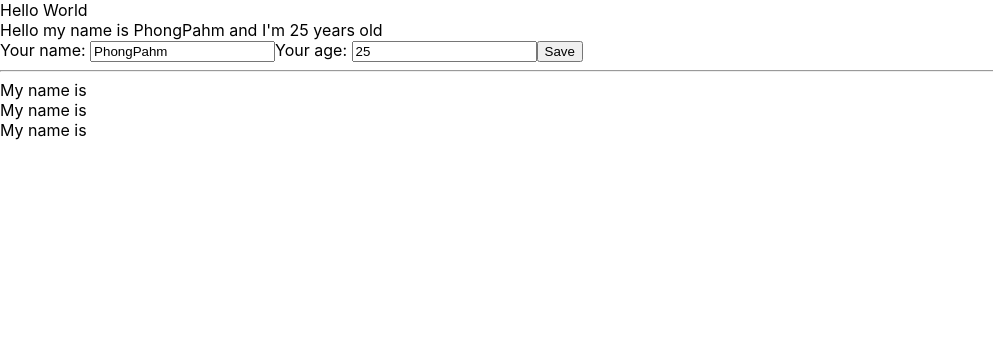
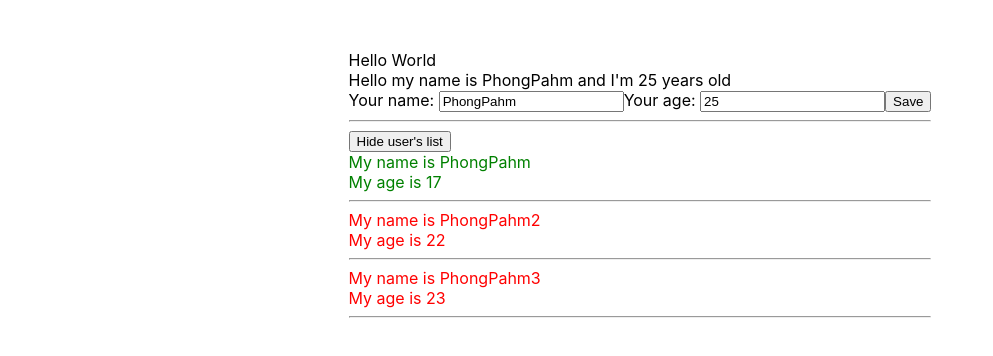
Before and after one commit to PhongPahmm/react-test, a React (Create React App) app: page / in a window 1280 px wide. Shown: the top 356 px of the page, without its empty margins (0-993 px from the left). Built offline with nearby package versions, Linux system fonts and the light colour scheme.

Commit message:
update show and hide user's list

```diff
--- a/src/App.css
+++ b/src/App.css
@@ -1,4 +1,16 @@
+.red {
+  color: red;
+}
+
+.green {
+  color: green;
+}
+
+
 body {
+  display: flex;
+  justify-content: center;
+  padding-top: 50px;
   margin: 0;
   font-family: -apple-system, BlinkMacSystemFont, 'Segoe UI', 'Roboto', 'Oxygen',
     'Ubuntu', 'Cantarell', 'Fira Sans', 'Droid Sans', 'Helvetica Neue',
@@ -46,6 +58,7 @@ code {
   from {
     transform: rotate(0deg);
   }
+
   to {
     transform: rotate(360deg);
   }
--- a/src/components/DisplayInfo.js
+++ b/src/components/DisplayInfo.js
@@ -1,19 +1,38 @@
 import React from "react";
 
 class DisplayInfo extends React.Component {
+
+    state = {
+        isShowList: true
+    }
+    handleShowHide = () => {
+        this.setState({
+            isShowList: !this.state.isShowList
+        }
+        )
+    }
+
     render() {
         const { listUsers } = this.props
         console.log(listUsers)
         return (
             <div>
+                <button onClick={() => { this.handleShowHide() }}>
+                    {this.state.isShowList == true ? "Hide user's list" : "Show user's list"}
+                </button>
+                {this.state.isShowList &&
+                    <div>
                         {listUsers.map((user, index) => {
                             console.log(user)
                             return (
-                        <div key={user.id}>
-                            <div>My name is</div>
+                                <div key={index} className={+user.age > 18 ? "red" : "green"}>
+                                    <div>My name is {user.name}</div>
+                                    <div>My age is {user.age}</div>
+                                    <hr></hr>
                                 </div>
                             )
                         })}
+                    </div>}
             </div>
         );
     }
--- a/src/components/MyComponents.js
+++ b/src/components/MyComponents.js
@@ -5,13 +5,13 @@ import DisplayInfo from "./DisplayInfo";
 class MyComponent extends React.Component {
     state = {
         listUsers: [
-            { id: 1, name: 'PhongPahm', age: '21' },
+            { id: 1, name: 'PhongPahm', age: '17' },
             { id: 2, name: 'PhongPahm2', age: '22' },
             { id: 3, name: 'PhongPahm3', age: '23' }
         ]
     }
     render() {
-        const myInfo = ['abb', 'hfj', 'dhf']
+
         return (
             <div>
                 <UserInfo />
--- a/src/index.js
+++ b/src/index.js
@@ -8,9 +8,9 @@ import store from './redux/store';
 const root = ReactDOM.createRoot(document.getElementById('root'));
 root.render(
   <Provider store={store}>
-    <React.StrictMode>
-      <App />
-    </React.StrictMode>
+    {/* <React.StrictMode> */}
+    <App />
+    {/* </React.StrictMode> */}
   </Provider>
 );
 
```
Also changed, not shown: 1 other file (tests, documents, lock files or other folders). Lines whose indentation alone changed are shown as unchanged.
